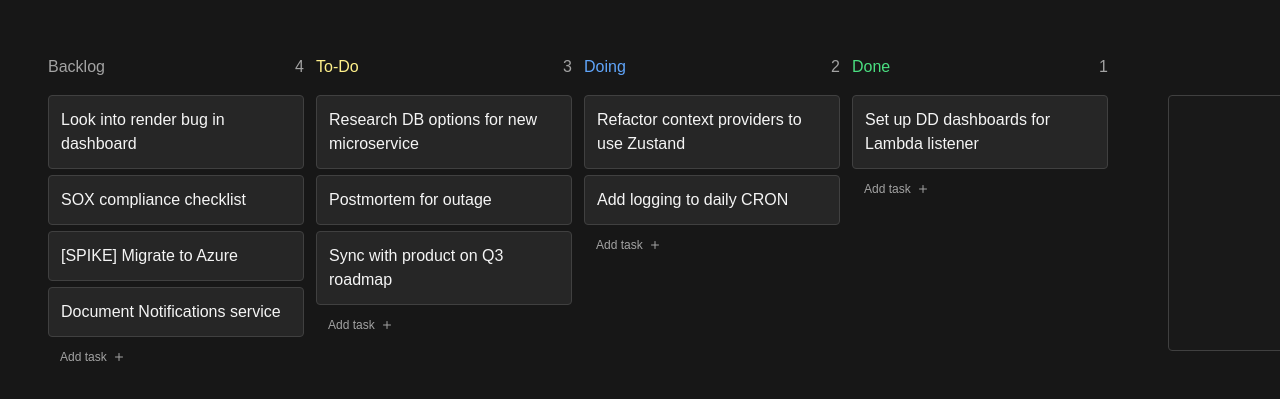
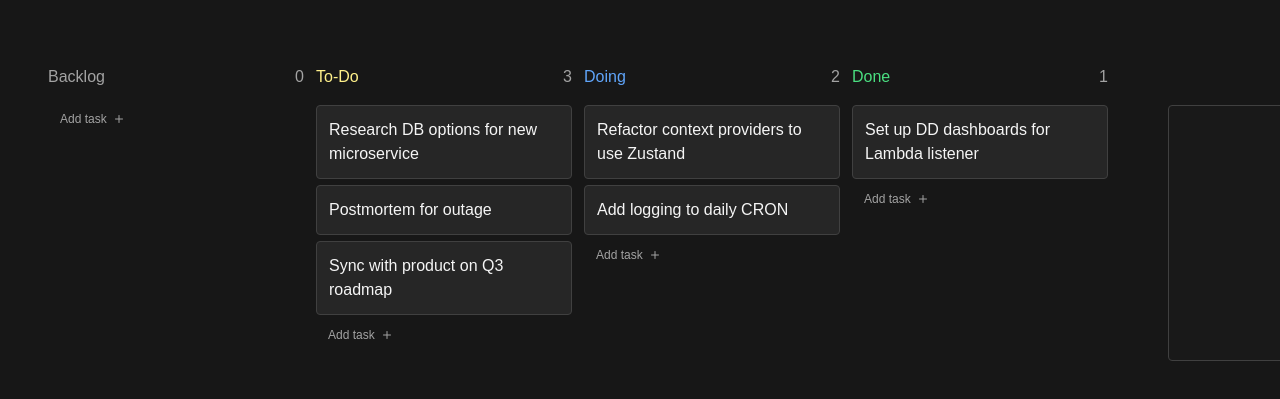
Before and after one commit to Arya-P05/Kanban, a Next.js app in the folder kanban/: page / in a window 1280 px wide. Shown: the part 187-586 px from the top of the page. Built offline with nearby package versions, Linux system fonts and the light colour scheme.

Commit message:
remove backlog

```diff
--- a/kanban/app/page.tsx
+++ b/kanban/app/page.tsx
@@ -401,10 +401,10 @@ const AddCard = ({
 
 const DEFAULT_TASKS = [
   // BACKLOG
-  { title: "Look into render bug in dashboard", id: "1", column: "backlog" },
-  { title: "SOX compliance checklist", id: "2", column: "backlog" },
-  { title: "[SPIKE] Migrate to Azure", id: "3", column: "backlog" },
-  { title: "Document Notifications service", id: "4", column: "backlog" },
+  // { title: "Look into render bug in dashboard", id: "1", column: "backlog" },
+  // { title: "SOX compliance checklist", id: "2", column: "backlog" },
+  // { title: "[SPIKE] Migrate to Azure", id: "3", column: "backlog" },
+  // { title: "Document Notifications service", id: "4", column: "backlog" },
 
   // TODO
   {
```
